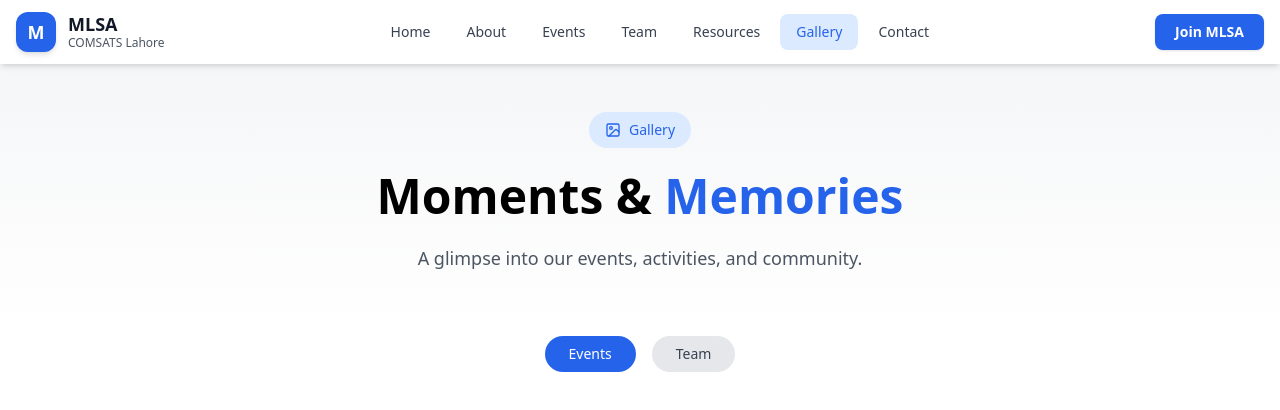
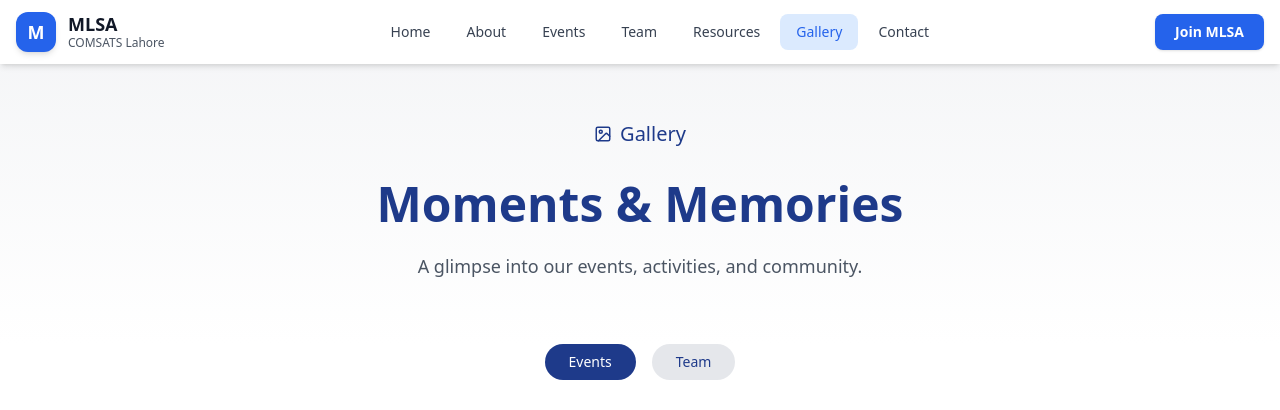
Before and after one commit to MISBAH-09/MLSA-Website, a React app in the folder frontend/: page /gallery in a window 1280 px wide. Shown: the top 410 px of the page. Built offline with nearby package versions, Linux system fonts and the light colour scheme; grey boxes are pictures that could not be loaded; the HTML template or start-up script is replaced by a standard one.

Commit message:
ui fixes

```diff
--- a/frontend/src/components/StatsSection.jsx
+++ b/frontend/src/components/StatsSection.jsx
@@ -79,7 +79,7 @@ export default function StatsSection() {
           transition={{ duration: 0.5 }}
           className="text-center mb-16"
         >
-          <h2 className="text-3xl sm:text-4xl font-display font-bold text-foreground mb-4">
+          <h2 className="text-3xl sm:text-4xl font-display font-bold text-blue-900 mb-4">
             Our Impact in Numbers
           </h2>
           <p className="text-muted-foreground max-w-2xl mx-auto">
--- a/frontend/src/components/TeamSection.jsx
+++ b/frontend/src/components/TeamSection.jsx
@@ -67,14 +67,14 @@ const team = [
 
 export default function TeamSection() {
   return (
-    <section className="py-20 sm:py-28 bg-muted/50">
+    <section className=" bg-muted/50">
       <div className="container mx-auto px-4">
         <motion.div
           initial={{ opacity: 0, y: 20 }}
           whileInView={{ opacity: 1, y: 0 }}
           viewport={{ once: true }}
           transition={{ duration: 0.5 }}
-          className="text-center mb-16"
+          className="text-center mb-10"
         >
           <div className="inline-flex items-center gap-2 px-4 rounded-full bg-primary/10 text-primary text-sm font-medium mb-4">
             <span>Meet the Team</span>
@@ -137,12 +137,12 @@ export default function TeamSection() {
           className="text-center"
         >
           {/* Tailwind Button */}
-          <Link
+          {/* <Link
             to="/team"
             className="inline-block bg-gradient-to-r from-blue-500 to-purple-500 text-white font-bold py-3 px-6 rounded-lg shadow-lg hover:shadow-xl transition-all"
           >
             View Full Team
-          </Link>
+          </Link> */}
         </motion.div>
       </div>
     </section>
--- a/frontend/src/components/WhyJoinSection.jsx
+++ b/frontend/src/components/WhyJoinSection.jsx
@@ -30,13 +30,13 @@ const perks = [
   "Microsoft 365 Premium Access",
   "LinkedIn Premium Subscription",
   "Exclusive Swag & Merchandise",
-  "Global Networking Events",
+  "Networking Events",
   "Career Mentorship Programs",
 ];
 
 export default function WhyJoinSection() {
   return (
-    <section className="py-20 sm:py-28 bg-background relative overflow-hidden">
+    <section className="py-5 sm:py-28 bg-background relative overflow-hidden">
       {/* Background decoration */}
       <div className="absolute top-0 right-0 w-1/2 h-full gradient-hero opacity-5 rounded-l-[100px]" />
 
@@ -72,10 +72,10 @@ export default function WhyJoinSection() {
                   whileInView={{ opacity: 1, x: 0 }}
                   viewport={{ once: true }}
                   transition={{ duration: 0.4, delay: index * 0.05 }}
-                  className="flex items-center gap-2"
+                  className="flex items-center gap-2 hover:text-blue-900"
                 >
                   <CheckCircle2 size={18} className="text-mlsa-green flex-shrink-0" />
-                  <span className="text-sm text-foreground">{perk}</span>
+                  <span className="text-sm text-foreground transition-transform duration-300 hover:scale-105">{perk}</span>
                 </motion.div>
               ))}
             </div>
--- a/frontend/src/pages/gallery.jsx
+++ b/frontend/src/pages/gallery.jsx
@@ -52,12 +52,12 @@ export default function Gallery() {
             animate={{ opacity: 1, y: 0 }}
             transition={{ duration: 0.5 }}
           >
-            <div className="inline-flex items-center gap-2 px-4 py-2 rounded-full bg-blue-100 text-blue-600 text-sm font-medium mb-6">
-              <ImageIcon size={16} />
+            <div className="inline-flex items-center gap-2 px-4 py-2 rounded-full text-blue-900 text-xl font-medium mb-6">
+              <ImageIcon size={18} />
               Gallery
             </div>
-            <h1 className="text-4xl sm:text-5xl font-bold mb-6">
-              Moments & <span className="text-blue-600">Memories</span>
+            <h1 className="text-4xl sm:text-5xl font-bold mb-6 text-blue-900">
+              Moments & Memories
             </h1>
             <p className="text-gray-600 text-lg">
               A glimpse into our events, activities, and community.
@@ -75,8 +75,8 @@ export default function Gallery() {
             className={`px-6 py-2 rounded-full text-sm font-medium transition
               ${
                 activeTab === tab
-                  ? "bg-blue-600 text-white"
-                  : "bg-gray-200 text-gray-700 hover:bg-gray-300"
+                  ? "bg-blue-900 text-white"
+                  : "bg-gray-200 text-blue-900 hover:bg-gray-300"
               }`}
           >
             {tab.charAt(0).toUpperCase() + tab.slice(1)}
```
